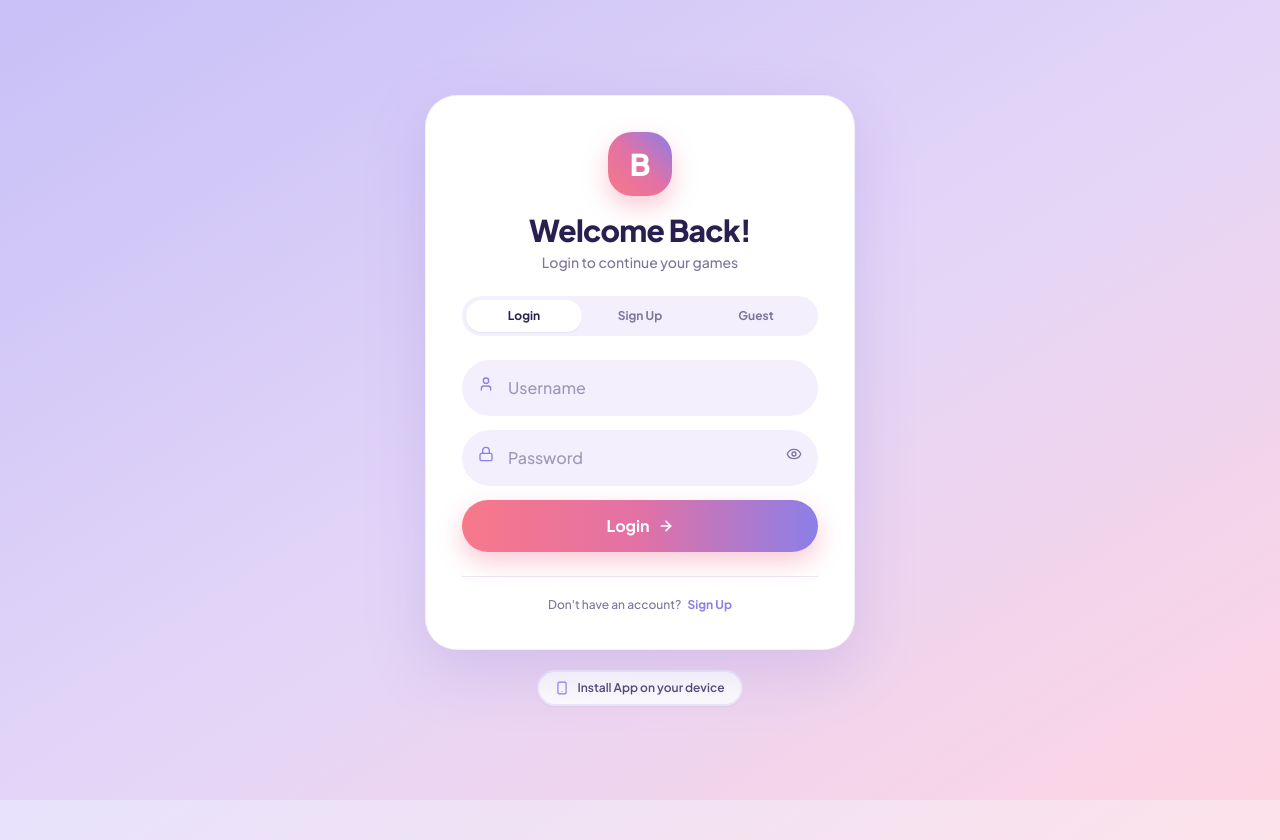
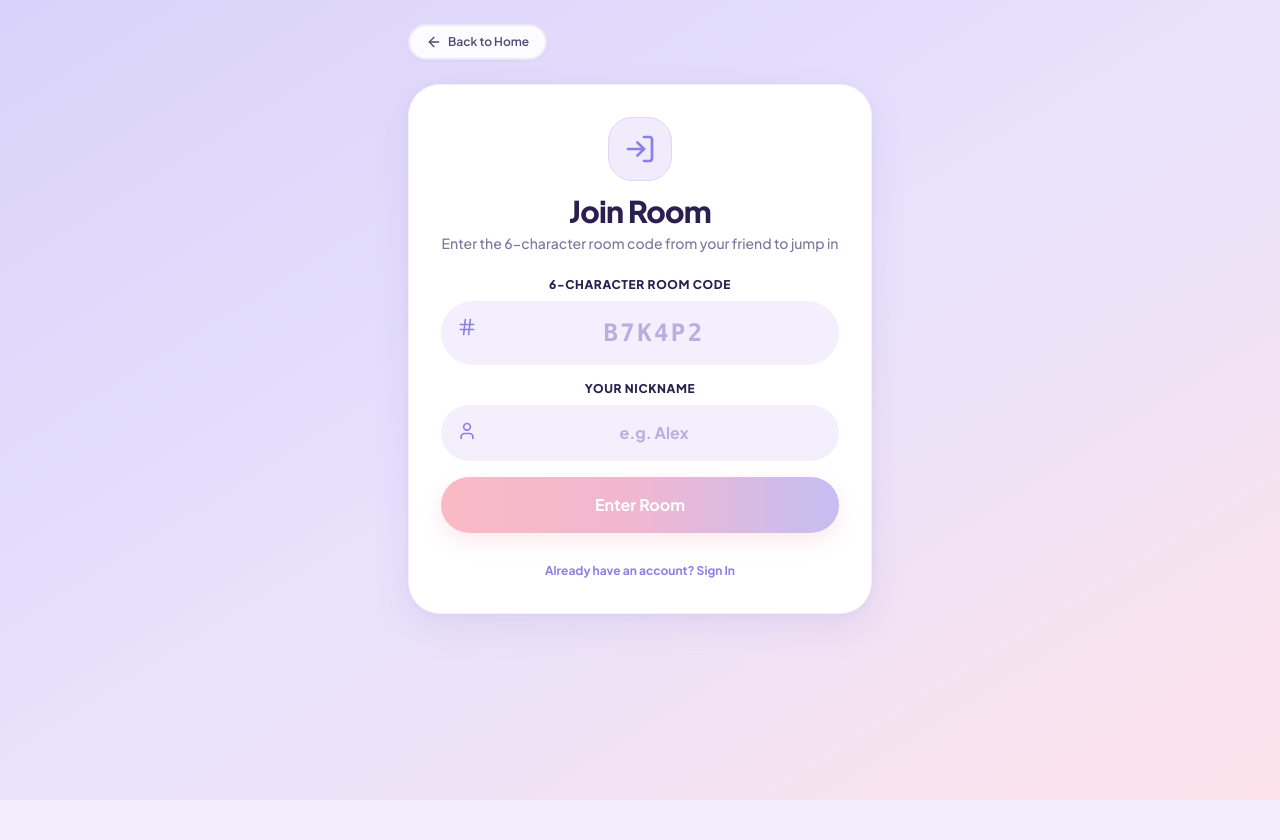
Before and after one commit to ashishprasad10419/bingo-multiplayer, a React (Vite) app in the folder frontend-web/: page /join in a window 1280 px wide. Before the commit this address led to /login. After the commit the page ends 800 px from the top, so only its background shows below. Built offline with nearby package versions, Linux system fonts and the light colour scheme; no server answers.

Commit message:
feat: move called numbers below board and add WhatsApp/social invite link sharing

```diff
--- a/frontend-web/src/App.tsx
+++ b/frontend-web/src/App.tsx
@@ -120,6 +120,8 @@ export const App: React.FC = () => {
               </ProtectedRoute>
             }
           />
+          <Route path="/join" element={<JoinRoom />} />
+          <Route path="/join/:code" element={<JoinRoom />} />
           <Route
             path="/lobby/:code"
             element={
--- a/frontend-web/src/pages/Game.tsx
+++ b/frontend-web/src/pages/Game.tsx
@@ -285,27 +285,29 @@ export const Game: React.FC = () => {
             disabled={game.status !== 'PLAYING'}
           />
 
+          {/* Called Numbers Ticker - Positioned directly below the Bingo Board */}
+          <div className="w-full max-w-[560px]">
+            <CalledNumbersTicker
+              calledNumbers={game.calledNumbers}
+              lastNumber={lastCalledNumber}
+              totalNumbers={game.boardSize * game.boardSize}
+              calledByMap={calledByMap}
+              currentUserId={user.id}
+            />
+          </div>
+
           {/* In-Game Emote Reactions Bar */}
-          <div className="w-full pt-1.5 flex justify-center">
+          <div className="w-full pt-1 flex justify-center">
             <EmoteBar gameId={game.id} roomCode={game.roomCode} />
           </div>
         </div>
 
-        {/* Right Column: Player Roster, Ticker, and Match Info */}
+        {/* Right Column: Player Roster and Match Info */}
         <div className="lg:col-span-5 space-y-4">
           {/* Match Players Status */}
           <PlayerList
             gamePlayers={game.players}
             currentTurnUserId={game.currentTurnUserId}
-            currentUserId={user.id}
-          />
-
-          {/* Called Numbers Ticker */}
-          <CalledNumbersTicker
-            calledNumbers={game.calledNumbers}
-            lastNumber={lastCalledNumber}
-            totalNumbers={game.boardSize * game.boardSize}
-            calledByMap={calledByMap}
             currentUserId={user.id}
           />
 
--- a/frontend-web/src/pages/JoinRoom.tsx
+++ b/frontend-web/src/pages/JoinRoom.tsx
@@ -1,18 +1,53 @@
-import React, { useState } from 'react';
-import { useNavigate } from 'react-router-dom';
-import { roomApi } from '../lib/api';
+import React, { useState, useEffect } from 'react';
+import { useNavigate, useParams, useSearchParams, Link } from 'react-router-dom';
+import { roomApi, authApi } from '../lib/api';
 import { useGameStore } from '../state/gameStore';
-import { ArrowLeft, LogIn, Hash } from 'lucide-react';
+import { useAuthStore } from '../state/authStore';
+import { ArrowLeft, LogIn, Hash, Sparkles, User as UserIcon } from 'lucide-react';
 
 export const JoinRoom: React.FC = () => {
   const navigate = useNavigate();
+  const { code: urlParamCode } = useParams<{ code: string }>();
+  const [searchParams] = useSearchParams();
+  const queryCode = searchParams.get('code');
+
+  const initialCode = (urlParamCode || queryCode || '').trim().toUpperCase();
+
+  const { user, setUser } = useAuthStore();
   const { setRoom, resetGame } = useGameStore();
 
-  const [code, setCode] = useState('');
+  const [code, setCode] = useState(initialCode);
+  const [nickname, setNickname] = useState('');
   const [loading, setLoading] = useState(false);
   const [error, setError] = useState<string | null>(null);
+  const [autoJoining, setAutoJoining] = useState(false);
 
-  const handleJoin = async (e: React.FormEvent) => {
+  // Auto-join if user is already logged in and code is provided in URL
+  useEffect(() => {
+    if (initialCode.length === 6 && user && !autoJoining) {
+      setAutoJoining(true);
+      joinWithCode(initialCode);
+    }
+  }, [initialCode, user]);
+
+  const joinWithCode = async (targetCode: string) => {
+    setLoading(true);
+    setError(null);
+
+    try {
+      resetGame();
+      const room = await roomApi.joinRoom(targetCode);
+      setRoom(room);
+      navigate(`/lobby/${targetCode}`);
+    } catch (err: any) {
+      setError(err.response?.data?.message || 'Unable to join room. Please check the code or room status.');
+      setAutoJoining(false);
+    } finally {
+      setLoading(false);
+    }
+  };
+
+  const handleManualJoin = async (e: React.FormEvent) => {
     e.preventDefault();
     const cleanCode = code.trim().toUpperCase();
     if (cleanCode.length !== 6) {
@@ -20,19 +55,27 @@ export const JoinRoom: React.FC = () => {
       return;
     }
 
+    // If user is not authenticated yet, register guest first
+    if (!user) {
+      if (!nickname.trim()) {
+        setError('Please enter a display name to join');
+        return;
+      }
       setLoading(true);
       setError(null);
-
       try {
-      resetGame();
-      const room = await roomApi.joinRoom(cleanCode);
-      setRoom(room);
-      navigate(`/lobby/${cleanCode}`);
+        const authData = await authApi.guest(nickname.trim());
+        setUser(authData.user);
+        // After guest auth, join the room
+        await joinWithCode(cleanCode);
       } catch (err: any) {
-      setError(err.response?.data?.message || 'Unable to join room. Please check the code.');
-    } finally {
+        setError(err.response?.data?.message || 'Failed to initialize player session');
         setLoading(false);
       }
+      return;
+    }
+
+    await joinWithCode(cleanCode);
   };
 
   return (
@@ -48,21 +91,32 @@ export const JoinRoom: React.FC = () => {
       <div className="card-clay p-6 sm:p-8">
         <div className="text-center mb-6">
           <div className="w-16 h-16 rounded-[24px] bg-[#f0ecfc] border border-[#e0d6f8] flex items-center justify-center mx-auto mb-3 text-[#8b7fe8] shadow-xs">
-            <LogIn className="w-8 h-8" />
+            {initialCode ? <Sparkles className="w-8 h-8 text-[#8b7fe8]" /> : <LogIn className="w-8 h-8" />}
           </div>
-          <h2 className="text-2xl sm:text-3xl font-extrabold text-[#2a2050] tracking-tight">Join Room</h2>
+          <h2 className="text-2xl sm:text-3xl font-extrabold text-[#2a2050] tracking-tight">
+            {initialCode ? "You're Invited to Play!" : 'Join Room'}
+          </h2>
           <p className="text-xs sm:text-sm font-medium text-[#7e749c] mt-1">
-            Enter the 6-character room code from your friend to jump in
+            {initialCode
+              ? `Your friend invited you to match #${initialCode}`
+              : 'Enter the 6-character room code from your friend to jump in'}
           </p>
         </div>
 
         {error && (
-          <div className="mb-4 p-3.5 bg-[#fee8ea] border border-[#fcd3d7] rounded-2xl text-[#dc2626] text-xs font-semibold text-center">
+          <div className="mb-4 p-3.5 bg-[#fee8ea] border border-[#fcd3d7] rounded-2xl text-[#dc2626] text-xs font-semibold text-center shadow-2xs">
             {error}
           </div>
         )}
 
-        <form onSubmit={handleJoin} className="space-y-5">
+        {autoJoining && loading ? (
+          <div className="py-8 flex flex-col items-center justify-center space-y-3">
+            <div className="w-10 h-10 border-3 border-[#8b7fe8] border-t-transparent rounded-full animate-spin"></div>
+            <p className="text-sm font-bold text-[#2a2050]">Joining Room #{initialCode}...</p>
+          </div>
+        ) : (
+          <form onSubmit={handleManualJoin} className="space-y-4">
+            {/* Room Code field */}
             <div>
               <label className="block text-xs font-extrabold text-[#2a2050] mb-2 text-center uppercase tracking-wider">
                 6-Character Room Code
@@ -81,18 +135,52 @@ export const JoinRoom: React.FC = () => {
               </div>
             </div>
 
+            {/* If friend is not logged in, ask for their Nickname */}
+            {!user && (
+              <div>
+                <label className="block text-xs font-extrabold text-[#2a2050] mb-2 text-center uppercase tracking-wider">
+                  Your Nickname
+                </label>
+                <div className="relative">
+                  <UserIcon className="w-5 h-5 text-[#8b7fe8] absolute left-4 top-4" />
+                  <input
+                    type="text"
+                    required
+                    maxLength={20}
+                    value={nickname}
+                    onChange={(e) => setNickname(e.target.value)}
+                    placeholder="e.g. Alex"
+                    className="input-clay pl-12 text-center text-base font-bold text-[#2a2050] placeholder-[#b8aee0]"
+                  />
+                </div>
+              </div>
+            )}
+
             <button
               type="submit"
-            disabled={loading || code.trim().length !== 6}
-            className="btn-gradient w-full py-4 text-base cursor-pointer disabled:opacity-50"
+              disabled={loading || code.trim().length !== 6 || (!user && !nickname.trim())}
+              className="btn-gradient w-full py-4 text-base cursor-pointer disabled:opacity-50 mt-2"
             >
               {loading ? (
-              <div className="w-5 h-5 border-2 border-white/30 border-t-white rounded-full animate-spin" />
+                <div className="w-5 h-5 border-2 border-white/30 border-t-white rounded-full animate-spin mx-auto" />
               ) : (
-              <span>Enter Room</span>
+                <span>{initialCode ? 'Join Match Now' : 'Enter Room'}</span>
               )}
             </button>
+
+            {!user && (
+              <div className="pt-2 text-center">
+                <Link
+                  to="/login"
+                  state={{ from: initialCode ? `/join/${initialCode}` : '/join' }}
+                  className="text-xs font-bold text-[#8b7fe8] hover:underline"
+                >
+                  Already have an account? Sign In
+                </Link>
+              </div>
+            )}
           </form>
+        )}
       </div>
     </div>
   );
--- a/frontend-web/src/pages/Lobby.tsx
+++ b/frontend-web/src/pages/Lobby.tsx
@@ -4,7 +4,7 @@ import { useGameStore } from '../state/gameStore';
 import { useAuthStore } from '../state/authStore';
 import { roomApi } from '../lib/api';
 import { PlayerList } from '../components/PlayerList';
-import { Copy, Check, Play, ArrowLeft, Grid, AlertCircle } from 'lucide-react';
+import { Copy, Check, Play, ArrowLeft, Grid, AlertCircle, Share2, MessageCircle } from 'lucide-react';
 
 export const Lobby: React.FC = () => {
   const { code } = useParams<{ code: string }>();
@@ -13,8 +13,46 @@ export const Lobby: React.FC = () => {
   const { room, fetchRoom, initSocketListeners, leaveCurrentRoom, game, resetGame } = useGameStore();
 
   const [copied, setCopied] = useState(false);
+  const [copiedLink, setCopiedLink] = useState(false);
   const [starting, setStarting] = useState(false);
   const [error, setError] = useState<string | null>(null);
+
+  const inviteUrl = `${window.location.origin}/join/${room?.roomCode || code}`;
+  const shareText = `🎮 Hey! Join my Bingo game right now! Tap the link to join directly:\n${inviteUrl}\n(Room Code: ${room?.roomCode || code})`;
+
+  const handleCopyCode = () => {
+    if (!room) return;
+    navigator.clipboard.writeText(room.roomCode);
+    setCopied(true);
+    setTimeout(() => setCopied(false), 2000);
+  };
+
+  const handleCopyLink = () => {
+    navigator.clipboard.writeText(inviteUrl);
+    setCopiedLink(true);
+    setTimeout(() => setCopiedLink(false), 2000);
+  };
+
+  const handleShareWhatsApp = () => {
+    const url = `https://api.whatsapp.com/send?text=${encodeURIComponent(shareText)}`;
+    window.open(url, '_blank');
+  };
+
+  const handleNativeShare = async () => {
+    if (typeof navigator !== 'undefined' && navigator.share) {
+      try {
+        await navigator.share({
+          title: 'Join my Bingo Game!',
+          text: `Hey! Join my Bingo match (Room Code: ${room?.roomCode || code})`,
+          url: inviteUrl,
+        });
+      } catch (err) {
+        // User cancelled or ignored
+      }
+    } else {
+      handleCopyLink();
+    }
+  };
 
   useEffect(() => {
     if (code && user) {
@@ -62,11 +100,6 @@ export const Lobby: React.FC = () => {
   const allLocked = room.players.length >= 2 && room.players.every((p) => p.boardLocked);
   const isMyBoardLocked = !!myPlayer?.boardLocked;
 
-  const handleCopyCode = () => {
-    navigator.clipboard.writeText(room.roomCode);
-    setCopied(true);
-    setTimeout(() => setCopied(false), 2000);
-  };
 
   const handleStartGame = async () => {
     setStarting(true);
@@ -112,21 +145,75 @@ export const Lobby: React.FC = () => {
       <div className="grid grid-cols-1 lg:grid-cols-12 gap-6 lg:gap-8 items-start">
         {/* Left Column: Room Code, Board Setup & Match Settings */}
         <div className="lg:col-span-6 space-y-4">
-          {/* Room Code Card */}
-          <div className="card-clay p-6 text-center">
+          {/* Room Code & Invite Friends Card */}
+          <div className="card-clay p-5 sm:p-6 text-center space-y-4">
+            <div>
               <div className="text-xs text-[#7e749c] font-bold uppercase tracking-wider">Room Code</div>
-            <div className="text-4xl sm:text-5xl font-mono font-black tracking-widest text-[#2a2050] mt-2 select-all">
+              <div className="text-4xl sm:text-5xl font-mono font-black tracking-widest text-[#2a2050] mt-1 select-all">
                 {room.roomCode}
               </div>
+            </div>
 
-            <div className="flex items-center justify-center space-x-2 mt-4">
+            {/* Invite & Share Action Bar */}
+            <div className="pt-3 border-t border-[#ede8f8] space-y-2.5">
+              <div className="text-[11px] font-extrabold text-[#7e749c] uppercase tracking-wider">
+                Invite Friends to Match
+              </div>
+
+              <div className="flex flex-wrap items-center justify-center gap-2">
+                {/* WhatsApp Share Button */}
+                <button
+                  onClick={handleShareWhatsApp}
+                  className="px-4 py-2 rounded-full text-xs font-extrabold text-white bg-gradient-to-r from-[#25D366] to-[#128C7E] shadow-[0_4px_12px_rgba(37,211,102,0.3)] hover:brightness-105 active:scale-[0.98] transition flex items-center space-x-1.5 cursor-pointer"
+                >
+                  <MessageCircle className="w-3.5 h-3.5 fill-white" />
+                  <span>Share on WhatsApp</span>
+                </button>
+
+                {/* Native Social Share (WhatsApp, Telegram, Instagram, Messages, etc.) */}
+                {typeof navigator !== 'undefined' && typeof navigator.share === 'function' && (
+                  <button
+                    onClick={handleNativeShare}
+                    className="btn-pill-outline px-3.5 py-2 text-xs font-bold space-x-1.5 cursor-pointer"
+                  >
+                    <Share2 className="w-3.5 h-3.5 text-[#8b7fe8]" />
+                    <span>Share...</span>
+                  </button>
+                )}
+
+                {/* Copy Direct Invite Link */}
+                <button
+                  onClick={handleCopyLink}
+                  className="btn-pill-outline px-3.5 py-2 text-xs font-bold space-x-1.5 cursor-pointer"
+                >
+                  {copiedLink ? (
+                    <>
+                      <Check className="w-3.5 h-3.5 text-[#10b981]" />
+                      <span className="text-[#10b981]">Link Copied!</span>
+                    </>
+                  ) : (
+                    <>
+                      <Copy className="w-3.5 h-3.5 text-[#7e749c]" />
+                      <span>Copy Link</span>
+                    </>
+                  )}
+                </button>
+
+                {/* Copy Code Only */}
                 <button
                   onClick={handleCopyCode}
-                className="btn-pill-outline px-4 py-2 text-xs font-bold space-x-1.5 cursor-pointer"
+                  className="btn-pill-outline px-3.5 py-2 text-xs font-bold space-x-1.5 cursor-pointer"
                 >
-                {copied ? <Check className="w-3.5 h-3.5 text-[#10b981]" /> : <Copy className="w-3.5 h-3.5" />}
-                <span>{copied ? 'Copied to Clipboard!' : 'Copy Code'}</span>
+                  {copied ? (
+                    <>
+                      <Check className="w-3.5 h-3.5 text-[#10b981]" />
+                      <span className="text-[#10b981]">Code Copied!</span>
+                    </>
+                  ) : (
+                    <span>Copy Code</span>
+                  )}
                 </button>
+              </div>
             </div>
           </div>
 
```
Also changed, not shown: 2 other files (tests, documents, lock files or other folders). Lines whose indentation alone changed are shown as unchanged.
